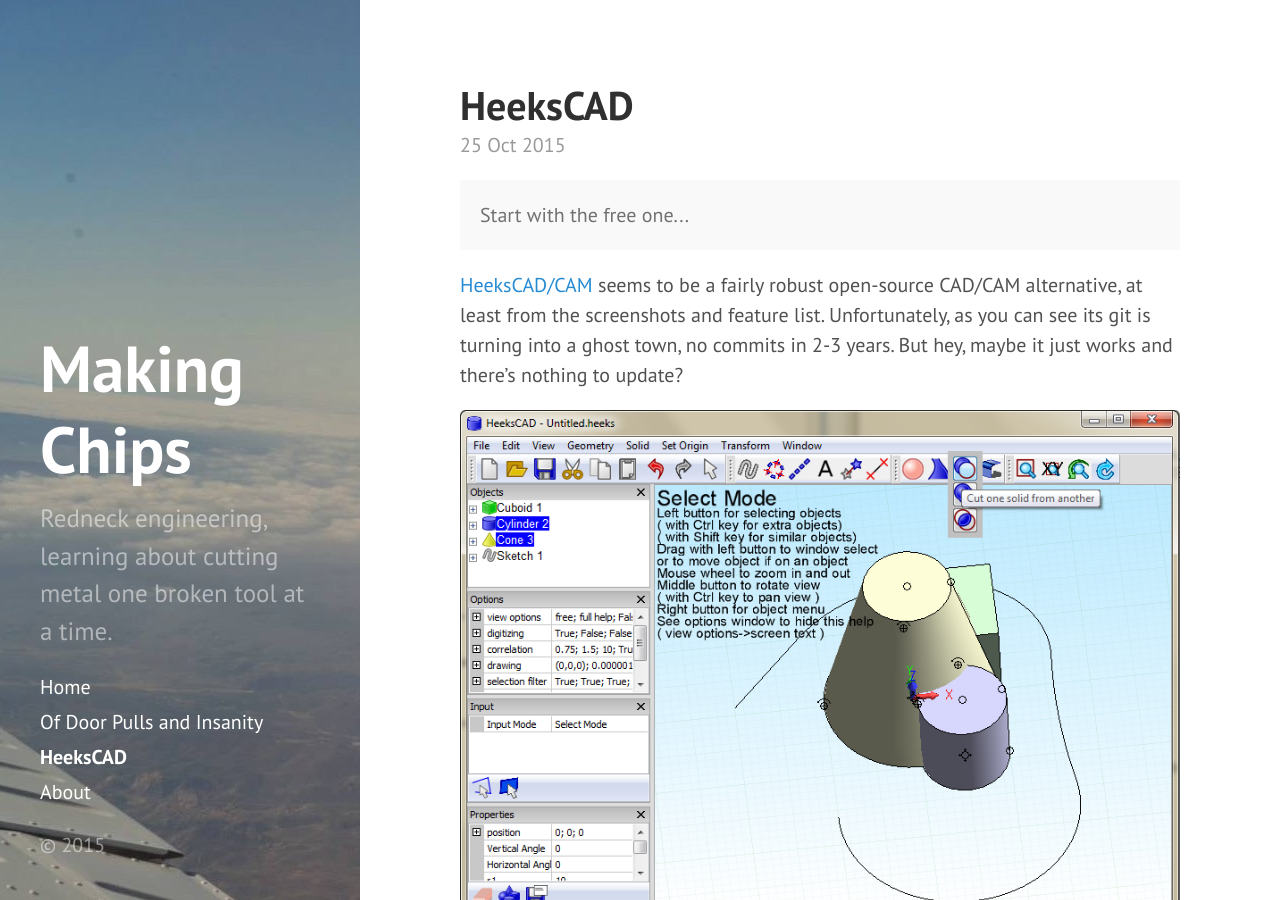
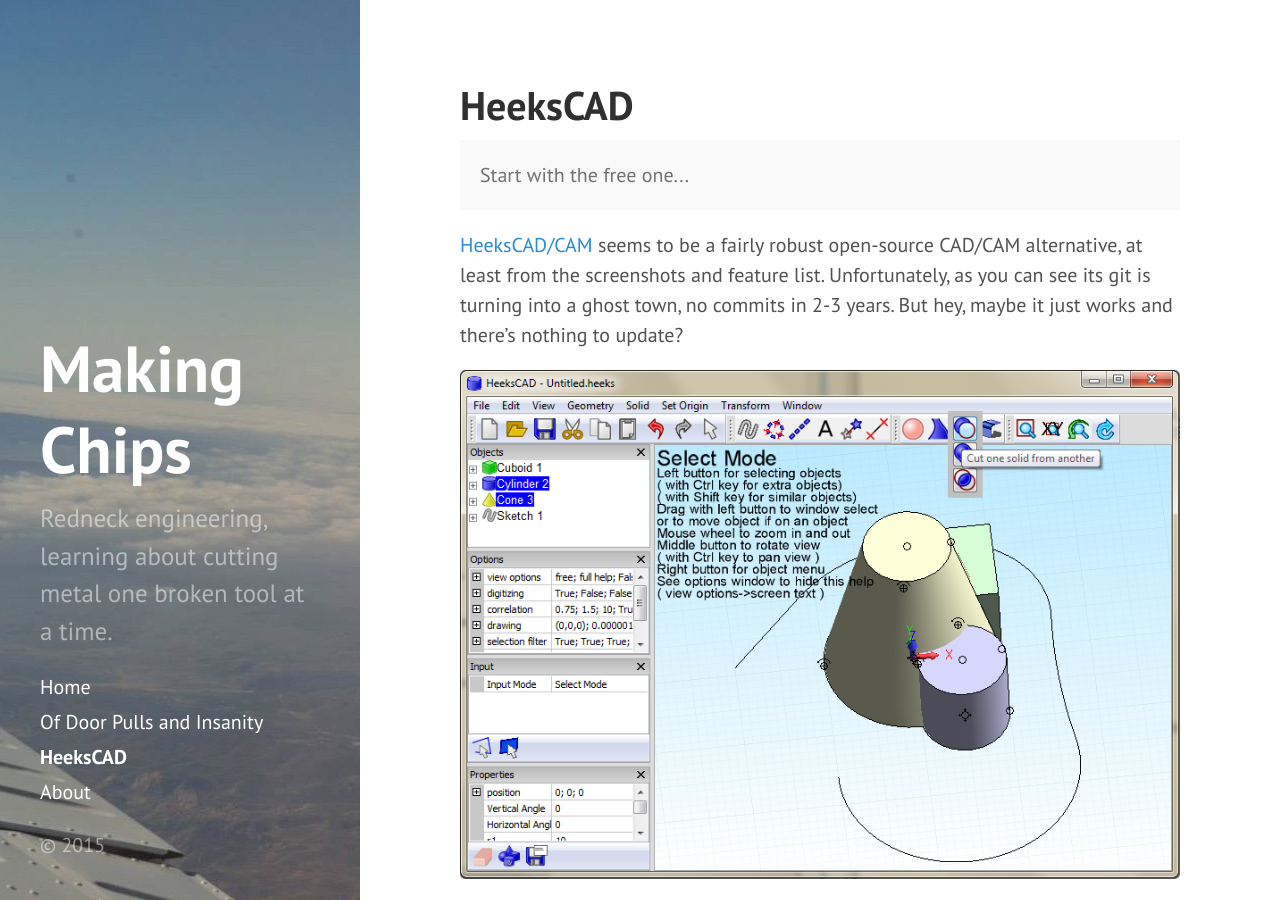
Before and after one commit to makingchips/makingchips.github.io, a Jekyll site: the page built from 2015-10-25HeeksCAD.md, in a window 1280 px wide and 900 px high. Built offline with Jekyll 4.4.1, drawn with Linux system fonts in a browser that asks for light colours; Markdown is read by kramdown in place of the engine named in the settings.

Commit message:
Update and rename HeeksCAD.md to 2015-10-25HeeksCAD.md

```diff
--- a/HeeksCAD.md
+++ b/2015-10-25HeeksCAD.md
@@ -1,7 +1,6 @@
 ---
 layout: page
 title: HeeksCAD
-date: 2015-10-25
 published: true
 ---
 
```
